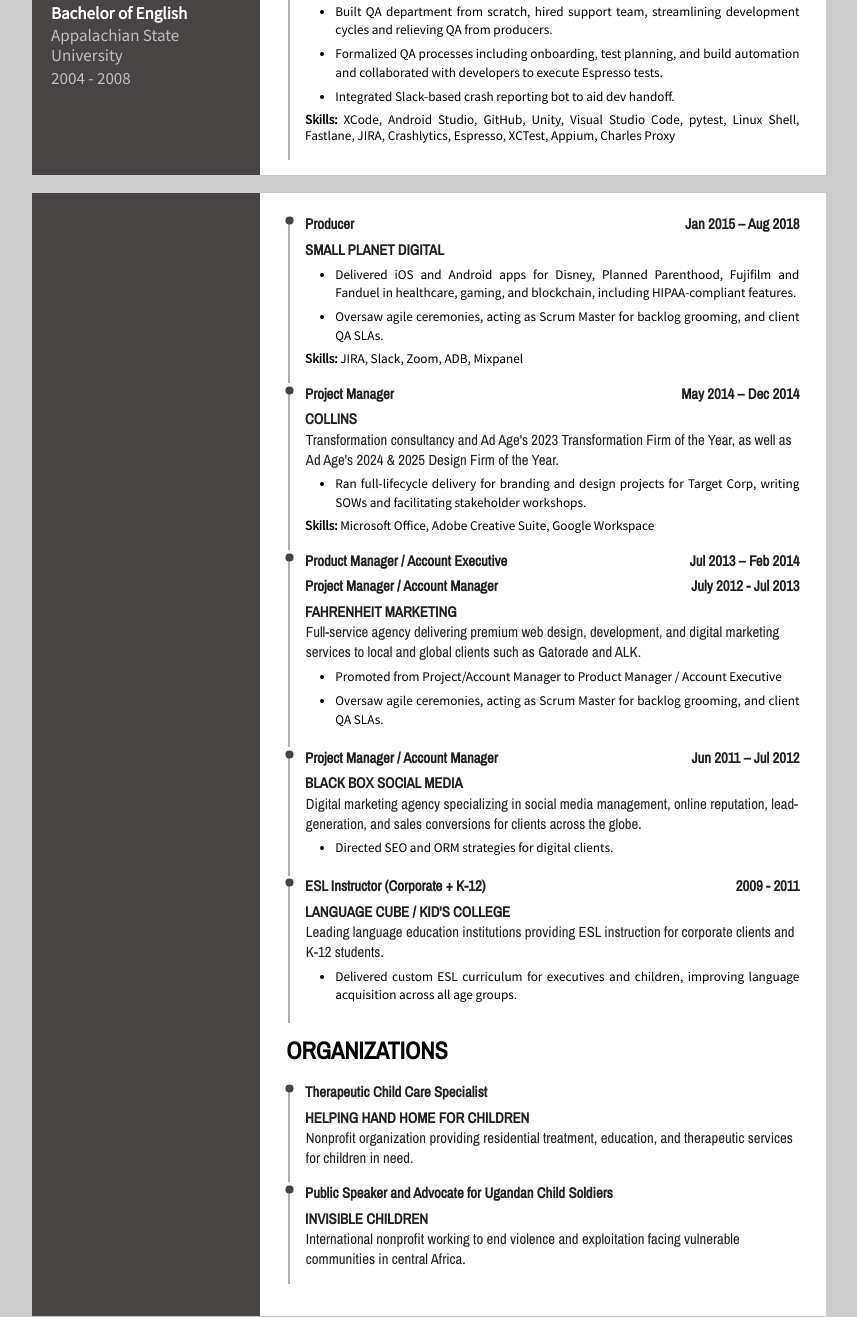
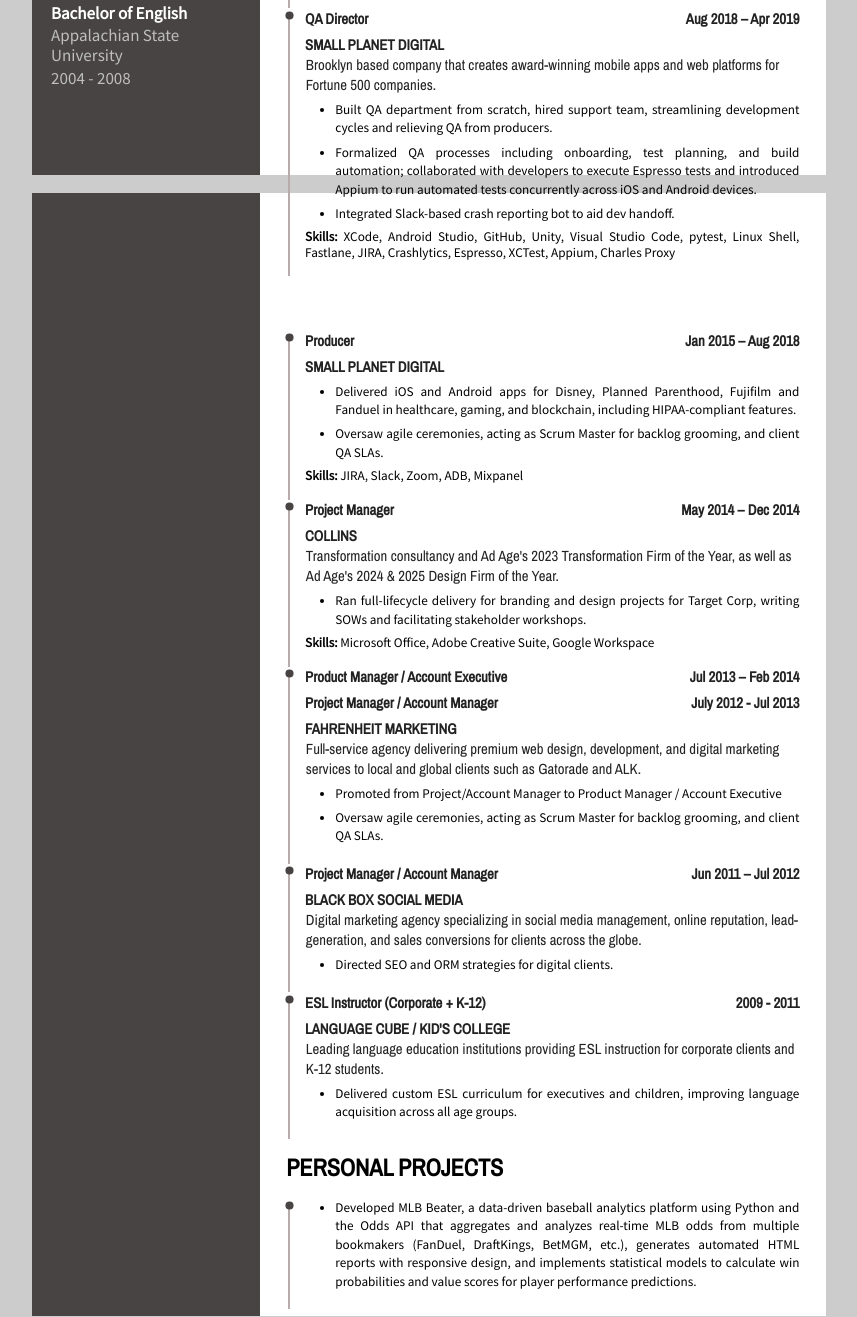
Before and after one commit to divine-waters/myresume, a plain HTML site: page index.html in a window 1280 px wide. Shown: the part 948-2265 px from the top of the page, without its empty margins (211-1068 px from the left). Drawn offline with nearby package versions, Linux system fonts and the light colour scheme.

Commit message:
added in section about MLB App.

```diff
--- a/index.html
+++ b/index.html
@@ -279,6 +279,7 @@
           <li>Created tools for Competitive Data Extraction and Redirect Validation to support digital marketing integrity.</li>
           <li>Developed CI/CD pipelines in GitHub Actions to run automated tests on push/PR with visual reporting.</li>
           <li>Executed 22,000+ regression, API, load balancing, e2e and integration test runs across platforms, devices and browsers.</li>
+          <li>Built and integrated a serverless function into a React app supporting a prenatal genetic testing checkout flow; enabled payments via Stripe or HFA (installment financing) by securely passing and retrieving contact data through HubSpot CRM and third-party APIs. Led coordination with HFA from concept to launch, and validated the full workflow using Postman and Playwright.</li>
         </ul>
         <p>
         <span class="bolded">Skills: </span>JavaScript, Python, HubSpot, WordPress, Cypress, Playwright, HTML/CSS, GA4 + GTM, Selenium, Postman, Browserstack, JIRA, Axe Accessibility Tools, GitHub Actions, Zephyr for JIRA, Email On Acid, Serverless Functions, Litmus, Node.js, Figma, Visual Studio Code
@@ -300,7 +301,7 @@
       <div class="smallText">
         <ul>
           <li>Built QA department from scratch, hired support team, streamlining development cycles and relieving QA from producers.</li>
-          <li>Formalized QA processes including onboarding, test planning, and build automation and collaborated with developers to execute Espresso tests.</li>
+          <li>Formalized QA processes including onboarding, test planning, and build automation; collaborated with developers to execute Espresso tests and introduced Appium to run automated tests concurrently across iOS and Android devices.</li>
           <li>Integrated Slack-based crash reporting bot to aid dev handoff.</li>
         </ul>
         <p>
@@ -411,6 +412,18 @@
     </li>
   </ul>
   <h2>
+    PERSONAL PROJECTS
+  </h2>
+  <ul>
+    <li>
+      <div class="smallText">
+        <ul>
+          <li>Developed MLB Beater, a data-driven baseball analytics platform using Python and the Odds API that aggregates and analyzes real-time MLB odds from multiple bookmakers (FanDuel, DraftKings, BetMGM, etc.), generates automated HTML reports with responsive design, and implements statistical models to calculate win probabilities and value scores for player performance predictions.</li>
+        </ul>
+      </div>
+    </li>
+  </ul>
+  <h2>
     ORGANIZATIONS
   </h2>
   <ul>
```
